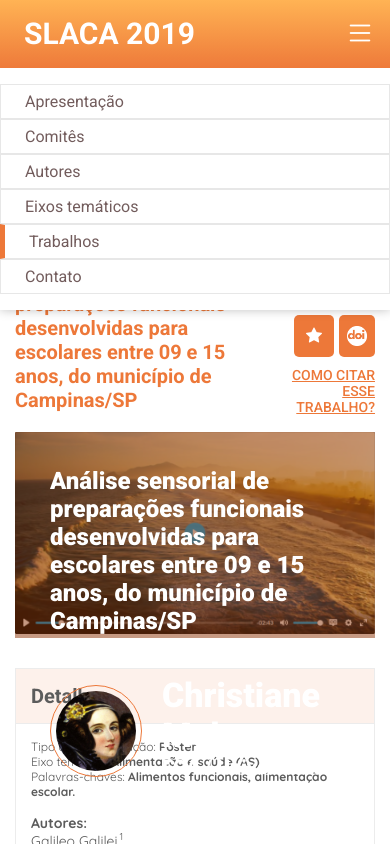
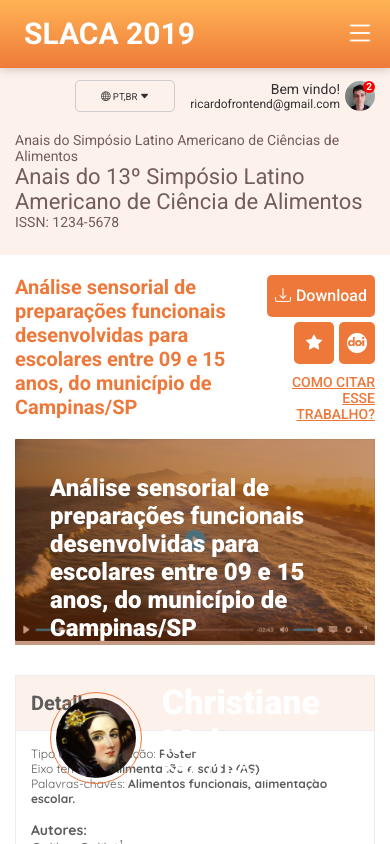
Before and after one commit to ricardomelogt/Chuva.Inc_SLACA2019, a JavaScript app: page / in a window 390 px wide. Shown: the top 844 px of the page. Built offline with nearby package versions, Linux system fonts and the light colour scheme; the HTML template or start-up script is replaced by a standard one.

Commit message:
Implementação da responsividade do header para dispositivos móveis

```diff
--- a/src/Responsive.css
+++ b/src/Responsive.css
@@ -69,6 +69,14 @@
         padding: 15px;
     }
 
+    #sidebar_menu {
+        display: none;
+    }
+
+    #sidebar_menu.show {
+        display: block;
+    }
+
     .sidebar_container img {
         display: none;
     }
@@ -76,7 +84,13 @@
     /* header */
 
     .header_container {
-        margin-top: 68px;
+       padding-top: 80px;
+    }
+
+    .btn_language {
+        flex:1;
+        font-size: 0.6rem;
+        max-width: 100px;
     }
 
 }
--- a/src/components/Sidebar/Sidebar.js
+++ b/src/components/Sidebar/Sidebar.js
@@ -4,7 +4,7 @@
 export const Sidebar = () => {
 
     const toggleMenu = () => {
-        document.getElementById('sidebar_menu').classList.toggle('hidden');
+        document.getElementById('sidebar_menu').classList.toggle('show');
     }
 
     return(
```
